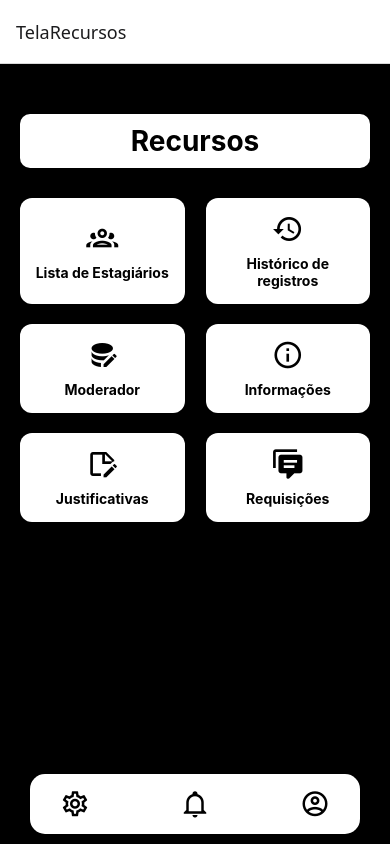
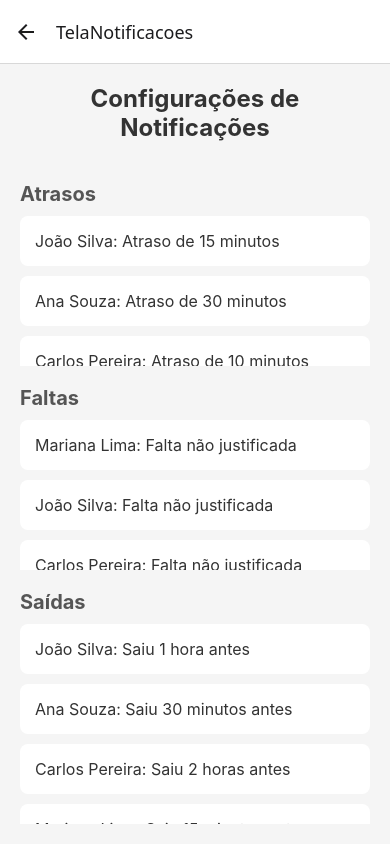
Before and after one commit to rafaeleites/T197_N24CD_Rafael_Leites, a React Native app in the folder projeto_devmoveis/: screen /TelaNotificacoes in a window 390 px wide. Built offline with nearby package versions, Linux system fonts and the light colour scheme.

Commit message:
Tela Configuracoes + Notificacoes

```diff
--- a/projeto_devmoveis/App.js
+++ b/projeto_devmoveis/App.js
@@ -10,8 +10,10 @@ import TelaLogin from './screens/TelaLogin';
 import TelaPerfilEstagiario from './screens/TelaPerfilEstagiario';
 import TelaAlteracaoLogin from './screens/TelaAlteracaoLogin';
 import TelaCadastro from './screens/TelaCadastro';
-import TelaNotificacao from './screens/TelaNotificacao';
+import TelaAlerta from './screens/TelaAlerta';
 import TelaModerador from './screens/TelaModerador';
+import TelaConfiguracoes from './screens/TelaConfiguracoes';
+import TelaNotificacoes from './screens/TelaNotificacoes';
 
 const Stack = createNativeStackNavigator();
 
@@ -27,8 +29,10 @@ export default function App() {
         <Stack.Screen name="TelaPerfilEstagiario" component={TelaPerfilEstagiario} />
         <Stack.Screen name="TelaCadastro" component={TelaCadastro}/>
         <Stack.Screen name="TelaAlteracaoLogin" component={TelaAlteracaoLogin}/>
-        <Stack.Screen name="TelaNotificacao" component={TelaNotificacao}/>
+        <Stack.Screen name="TelaAlerta" component={TelaAlerta}/>
         <Stack.Screen name="TelaModerador" component={TelaModerador}/>
+        <Stack.Screen name="TelaConfiguracoes" component={TelaConfiguracoes}/>
+        <Stack.Screen name="TelaNotificacoes" component={TelaNotificacoes}/>
 
       </Stack.Navigator>
     </NavigationContainer>
--- a/projeto_devmoveis/package.json
+++ b/projeto_devmoveis/package.json
@@ -9,7 +9,7 @@
   },
   "dependencies": {
     "@expo/vector-icons": "^14.0.2",
-    "@react-native-picker/picker": "^2.11.0",
+    "@react-native-picker/picker": "^2.9.0",
     "@react-navigation/native": "*",
     "@react-navigation/native-stack": "*",
     "expo": "~52.0.46",
@@ -21,8 +21,8 @@
     "react-native-paper": "4.9.2",
     "react-native-safe-area-context": "4.12.0",
     "react-native-screens": "~4.4.0",
-    "react-native-svg": "^15.11.2",
-    "react-native-vector-icons": "*"
+    "react-native-svg": "^15.8.0",
+    "react-native-vector-icons": "^10.2.0"
   },
   "devDependencies": {
     "@babel/core": "^7.20.0"
--- a/projeto_devmoveis/screens/TelaNotificacao.js
+++ b/projeto_devmoveis/screens/TelaAlerta.js
@@ -1,7 +1,7 @@
 import React, { useState } from 'react';
 import { View, Text, StyleSheet, Switch } from 'react-native';
 
-function TelaNotificacao() {
+function TelaAlerta() {
   const [notificacaoAtraso, setNotificacaoAtraso] = useState(false);
   const [notificacaoFalta, setNotificacaoFalta] = useState(false);
   const [notificacaoExtra, setNotificacaoExtra] = useState(false);
@@ -11,7 +11,7 @@ function TelaNotificacao() {
       <Text style={styles.title}>Configurações de Notificações</Text>
 
       <View style={styles.option}>
-        <Text style={styles.optionText}>Notificar se algum estagiário atrasar</Text>
+        <Text style={styles.optionText}>Notificar atrasos</Text>
         <Switch
           value={notificacaoAtraso}
           onValueChange={setNotificacaoAtraso}
@@ -21,7 +21,7 @@ function TelaNotificacao() {
       </View>
 
       <View style={styles.option}>
-        <Text style={styles.optionText}>Notificar se algum estagiário faltar</Text>
+        <Text style={styles.optionText}>Notificar faltas</Text>
         <Switch
           value={notificacaoFalta}
           onValueChange={setNotificacaoFalta}
@@ -31,7 +31,7 @@ function TelaNotificacao() {
       </View>
 
       <View style={styles.option}>
-        <Text style={styles.optionText}>Notificar sobre novos eventos</Text>
+        <Text style={styles.optionText}>Notificar saídas antes do previsto</Text>
         <Switch
           value={notificacaoExtra}
           onValueChange={setNotificacaoExtra}
@@ -78,4 +78,4 @@ const styles = StyleSheet.create({
   },
 });
 
-export default TelaNotificacao;
+export default TelaAlerta;
--- /dev/null
+++ b/projeto_devmoveis/screens/TelaConfiguracoes.js
@@ -0,0 +1,67 @@
+import React from 'react';
+import { View, Text, TouchableOpacity, StyleSheet, Switch } from 'react-native';
+import { useNavigation } from '@react-navigation/native';
+
+function TelaConfiguracoes() {
+  const [isDarkMode, setIsDarkMode] = React.useState(false);
+  const navigation = useNavigation();
+
+  return (
+    <View style={styles.container}>
+      <Text style={styles.title}>Configurações</Text>
+
+      <View style={styles.option}>
+        <Text style={styles.optionText}>Modo Escuro</Text>
+        <Switch
+          value={isDarkMode}
+          onValueChange={(value) => setIsDarkMode(value)}
+        />
+      </View>
+
+      <TouchableOpacity style={styles.option}>
+        <Text style={styles.optionText}>Alterar Idioma</Text>
+      </TouchableOpacity>
+
+      <TouchableOpacity style={styles.option}>
+        <Text style={styles.optionText}>Gerenciar Conta</Text>
+      </TouchableOpacity>
+
+      <TouchableOpacity
+        style={styles.option}
+        onPress={() => navigation.navigate('TelaAlerta')}
+      >
+        <Text style={styles.optionText}>Notificações</Text>
+      </TouchableOpacity>
+
+      <TouchableOpacity style={styles.option}>
+        <Text style={styles.optionText}>Sobre o Aplicativo</Text>
+      </TouchableOpacity>
+    </View>
+  );
+}
+
+const styles = StyleSheet.create({
+  container: {
+    flex: 1,
+    padding: 20,
+    backgroundColor: '#fff',
+  },
+  title: {
+    fontSize: 24,
+    fontWeight: 'bold',
+    marginBottom: 20,
+  },
+  option: {
+    flexDirection: 'row',
+    justifyContent: 'space-between',
+    alignItems: 'center',
+    paddingVertical: 15,
+    borderBottomWidth: 1,
+    borderBottomColor: '#ccc',
+  },
+  optionText: {
+    fontSize: 16,
+  },
+});
+
+export default TelaConfiguracoes;
--- /dev/null
+++ b/projeto_devmoveis/screens/TelaNotificacoes.js
@@ -0,0 +1,126 @@
+import React from 'react';
+import { View, Text, StyleSheet, FlatList, TouchableOpacity, Alert } from 'react-native';
+
+const formatarData = (data) => {
+  const [ano, mes, dia] = data.split('-');
+  return `${dia}-${mes}-${ano.slice(2)}`;
+};
+
+const atrasos = [
+  { id: '1', funcionario: 'João Silva', motivo: 'Atraso de 15 minutos', data: formatarData('2025-01-10') },
+  { id: '2', funcionario: 'Ana Souza', motivo: 'Atraso de 30 minutos', data: formatarData('2025-02-15') },
+  { id: '3', funcionario: 'Carlos Pereira', motivo: 'Atraso de 10 minutos', data: formatarData('2025-03-20') },
+];
+
+const faltas = [
+  { id: '1', funcionario: 'Mariana Lima', motivo: 'Falta não justificada', data: formatarData('2025-01-12') },
+  { id: '2', funcionario: 'João Silva', motivo: 'Falta não justificada', data: formatarData('2025-02-18') },
+  { id: '3', funcionario: 'Carlos Pereira', motivo: 'Falta não justificada', data: formatarData('2025-03-25') },
+];
+
+const saidas = [
+  { id: '1', funcionario: 'João Silva', motivo: 'Saiu 1 hora antes', data: formatarData('2025-01-20') },
+  { id: '2', funcionario: 'Ana Souza', motivo: 'Saiu 30 minutos antes', data: formatarData('2025-02-22') },
+  { id: '3', funcionario: 'Carlos Pereira', motivo: 'Saiu 2 horas antes', data: formatarData('2025-03-28') },
+  { id: '4', funcionario: 'Mariana Lima', motivo: 'Saiu 15 minutos antes', data: formatarData('2025-03-30') },
+];
+
+function TelaNotificacoes() {
+  const handleAtrasoPress = (item) => {
+    Alert.alert('Detalhes do Atraso', `Funcionário: ${item.funcionario}\nMotivo: ${item.motivo}\nData: ${item.data}`);
+  };
+
+  const handleFaltaPress = (item) => {
+    Alert.alert('Detalhes da Falta', `Funcionário: ${item.funcionario}\nMotivo: ${item.motivo}\nData: ${item.data}`);
+  };
+
+  const handleSaidaPress = (item) => {
+    Alert.alert('Detalhes da Saída', `Funcionário: ${item.funcionario}\nMotivo: ${item.motivo}\nData: ${item.data}`);
+  };
+
+  return (
+    <View style={styles.container}>
+      <Text style={styles.title}>Configurações de Notificações</Text>
+
+      <Text style={styles.sectionTitle}>Atrasos</Text>
+      <FlatList
+        data={atrasos}
+        keyExtractor={(item) => item.id}
+        renderItem={({ item }) => (
+          <TouchableOpacity onPress={() => handleAtrasoPress(item)}>
+            <View style={styles.item}>
+              <Text style={styles.itemText}>
+                {item.funcionario}: {item.motivo}
+              </Text>
+            </View>
+          </TouchableOpacity>
+        )}
+      />
+
+      <Text style={styles.sectionTitle}>Faltas</Text>
+      <FlatList
+        data={faltas}
+        keyExtractor={(item) => item.id}
+        renderItem={({ item }) => (
+          <TouchableOpacity onPress={() => handleFaltaPress(item)}>
+            <View style={styles.item}>
+              <Text style={styles.itemText}>
+                {item.funcionario}: {item.motivo}
+              </Text>
+            </View>
+          </TouchableOpacity>
+        )}
+      />
+
+      <Text style={styles.sectionTitle}>Saídas</Text>
+      <FlatList
+        data={saidas}
+        keyExtractor={(item) => item.id}
+        renderItem={({ item }) => (
+          <TouchableOpacity onPress={() => handleSaidaPress(item)}>
+            <View style={styles.item}>
+              <Text style={styles.itemText}>
+                {item.funcionario}: {item.motivo}
+              </Text>
+            </View>
+          </TouchableOpacity>
+        )}
+      />
+    </View>
+  );
+}
+
+const styles = StyleSheet.create({
+  container: {
+    flex: 1,
+    backgroundColor: '#f5f5f5',
+    padding: 20,
+  },
+  title: {
+    fontSize: 24,
+    fontWeight: 'bold',
+    textAlign: 'center',
+    marginBottom: 20,
+    color: '#333',
+  },
+  sectionTitle: {
+    fontSize: 20,
+    fontWeight: 'bold',
+    marginTop: 20,
+    marginBottom: 10,
+    color: '#555',
+  },
+  item: {
+    backgroundColor: '#fff',
+    padding: 15,
+    borderRadius: 8,
+    marginBottom: 10,
+    elevation: 3,
+  },
+  itemText: {
+    fontSize: 16,
+    color: '#333',
+  },
+});
+
+export default TelaNotificacoes;
--- a/projeto_devmoveis/screens/TelaRecursos.js
+++ b/projeto_devmoveis/screens/TelaRecursos.js
@@ -13,6 +13,13 @@ function TelaRecursos() {
     <View style={styles.container}>
       <Text style={styles.title}>Recursos</Text>
       <View style={styles.grid}>
+        <TouchableOpacity
+          style={styles.button}
+          onPress={() => navigation.navigate('TelaModerador')}
+        >
+          <MaterialCommunityIcons name="database-edit" size={32} color="f0dc82" />
+          <Text style={styles.buttonText}>Moderador</Text>
+        </TouchableOpacity>
 
         <TouchableOpacity
           style={styles.button}
@@ -36,32 +43,6 @@ function TelaRecursos() {
 
         <TouchableOpacity
           style={styles.button}
-          onPress={() => navigation.navigate('TelaModerador')} // Alterado para TelaModerador
-        >
-          <MaterialCommunityIcons name="database-edit" size={32} color="f0dc82" />
-          <Text style={styles.buttonText}>Moderador</Text>
-        </TouchableOpacity>
-
-        <TouchableOpacity style={styles.button}>
-          <MaterialCommunityIcons
-            name="information-outline"
-            size={32}
-            color="f0dc82"
-          />
-          <Text style={styles.buttonText}>Informações</Text>
-        </TouchableOpacity>
-
-        <TouchableOpacity style={styles.button}>
-          <MaterialCommunityIcons
-            name="note-edit-outline"
-            size={32}
-            color="f0dc82"
-          />
-          <Text style={styles.buttonText}>Justificativas</Text>
-        </TouchableOpacity>
-
-        <TouchableOpacity
-          style={styles.button}
           onPress={() => navigation.navigate('TelaRequisicoes')}
         >
           <MaterialCommunityIcons
@@ -75,12 +56,12 @@ function TelaRecursos() {
 
       {/* Rodapé com ícones */}
       <View style={styles.footer}>
-        <TouchableOpacity onPress={() => navigation.navigate('TelaRecursos')}>
+        <TouchableOpacity onPress={() => navigation.navigate('TelaConfiguracoes')}>
           <MaterialCommunityIcons name="cog-outline" size={30} color="#000" />
         </TouchableOpacity>
 
-        <TouchableOpacity onPress={() => navigation.navigate('TelaNotificacao')}>
-          <MaterialCommunityIcons name="bell-outline" size={30} color="#000" />
+        <TouchableOpacity onPress={() => navigation.navigate('TelaNotificacoes')}>
+          <MaterialCommunityIcons name="bell-ring-outline" size={30} color="#000" />
         </TouchableOpacity>
 
         <TouchableOpacity onPress={() => navigation.navigate('TelaPerfil')}>
```
Also changed, not shown: 1 other file (tests, documents, lock files or other folders).
